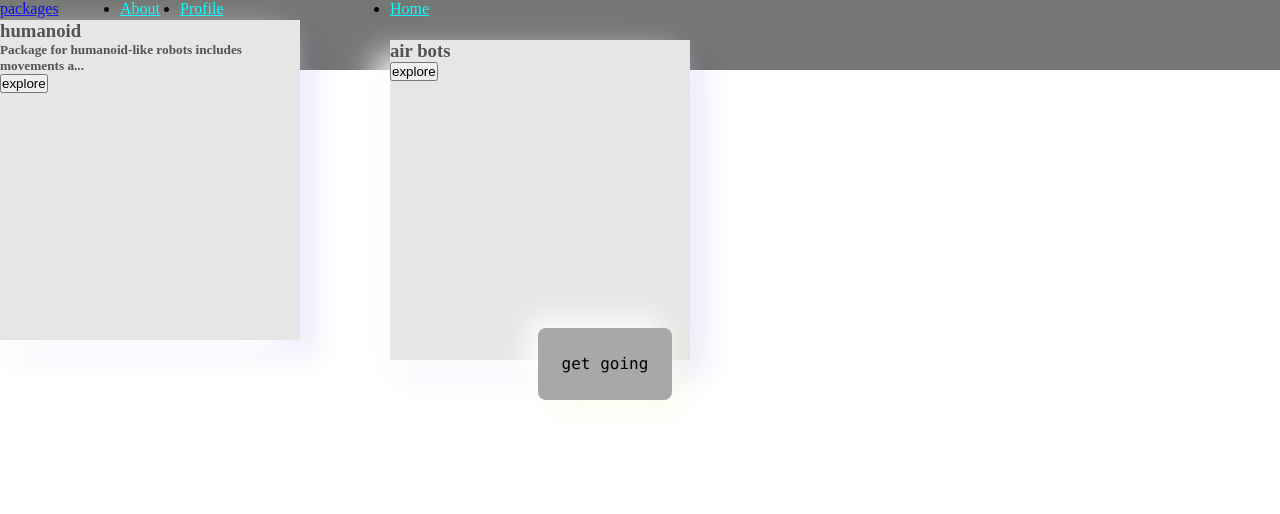
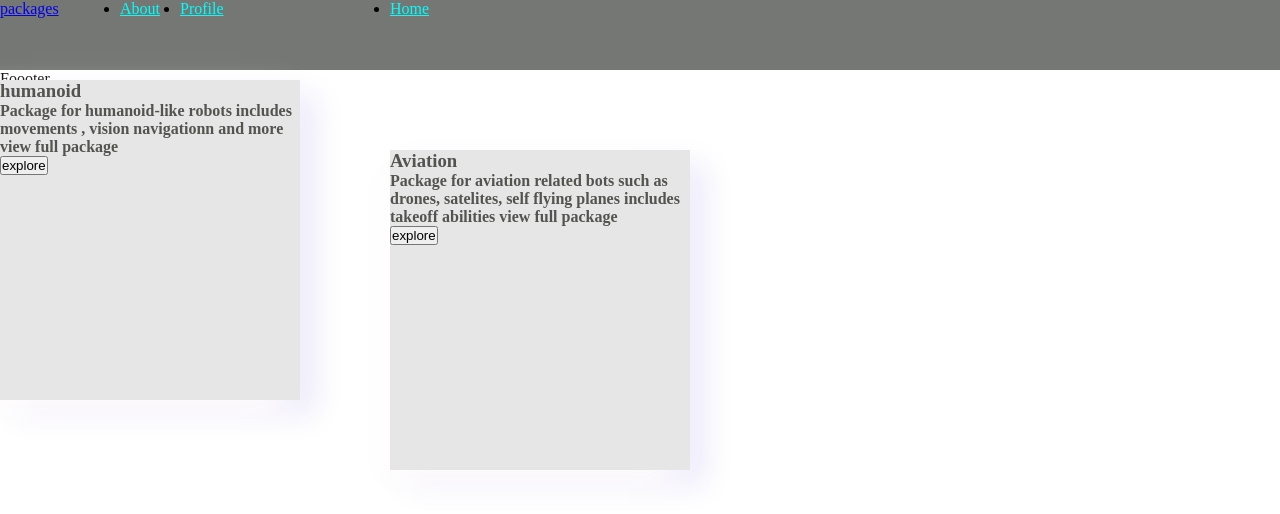
Before and after one commit to ZadenMubarak/decentralize-robotic-tools, a React (Create React App) app in the folder tools/: page /packages in a window 1280 px wide. Shown: the top 514 px of the page. Built offline with nearby package versions, Linux system fonts and the light colour scheme.

Commit message:
properties adjusted

```diff
--- a/tools/src/App.css
+++ b/tools/src/App.css
@@ -26,6 +26,10 @@ nav{
   position: absolute;
   top: 0%;
   left: 180px;
+}
+
+.getgo{
+  color: #000000;
 }
 
 .go {
--- a/tools/src/App.js
+++ b/tools/src/App.js
@@ -34,7 +34,7 @@ function App() {
         <Route path="*" element={<ErrorPage />} />
       </Routes>
       <div> Foooter </div>
-      <button onClick={() => {<Navigate to='/packages' replace={true}/>}} className='go'>get going</button>
+      {/* <button onClick={() => {<Navigate to='/packages' replace={true}/>}} className='go'><Link to='/packages' className="getgo">get going</Link></button> */}
     </Router>
   );
 }
--- a/tools/src/components/About.js
+++ b/tools/src/components/About.js
@@ -1,8 +1,10 @@
 import React from 'react'
+import './about.css'
 
 const About = () => {
   return (
-    <div>
+    <div className='headi'>
+      <h1>ML </h1><h1 className='prim'>Tools</h1>
       <h2>What we about</h2>
 
       <p>
--- a/tools/src/components/Home.js
+++ b/tools/src/components/Home.js
@@ -8,7 +8,7 @@ const Home = () => {
     <div>
       <div className='card1'>
           <h3>Explore</h3>
-          {/* <button className='go'>Get going {arrr} </button> */}
+          <button className='go'>Get going {arrr} </button>
           <h1>Open source tools for machine Learning</h1>
 
       </div>
--- a/tools/src/components/Package.css
+++ b/tools/src/components/Package.css
@@ -5,7 +5,7 @@
 
 .head{
     position: absolute;
-    top: 20px;
+    top: 80px;
     color: rgb(83, 83, 80);
     height: 320px;
     width: 300px;
@@ -22,6 +22,6 @@
   }
 span{
     position: absolute;
-    top: 20px;
+    /* top: 20px; */
     left: 390px;
 }
--- a/tools/src/components/Package.js
+++ b/tools/src/components/Package.js
@@ -3,14 +3,31 @@ import './Package.css'
 
 let info1 = `
 Package for humanoid-like robots
-includes movements a...
+includes movements , vision
+navigationn and more
+
+
+
+view full package
+`
+
+let avian = `
+
+Package for aviation related bots
+
+such as drones, satelites,
+self flying planes
+
+includes takeoff abilities
+
+view full package
 `
 
 const Package = () => {
     return (
         <div>
           <Card title='humanoid' header={info1}/>
-          <span><Card title='air bots'/></span>
+          <span><Card title='Aviation' header={avian}/></span>
 
 
         </div>
@@ -22,7 +39,7 @@ function Card(props){
     <div className='head' onClick={() => {alert('heyy')}}>
       <h3>{props.title}</h3>
 
-      <h5>{props.header}</h5>
+      <h4>{props.header}</h4>
 
       <button>explore</button>
 
--- /dev/null
+++ b/tools/src/components/about.css
@@ -0,0 +1,9 @@
+.headi{
+    background-image: url(https://images.twinkl.co.uk/tw1n/image/private/t_630/image_repo/2b/2b/T-T-17828-Editable-A4-Tools_ver_1.jpg);
+    max-width: 100%;
+    min-height: 460px;
+}
+
+.prim{
+    color: chartreuse;
+}
```
